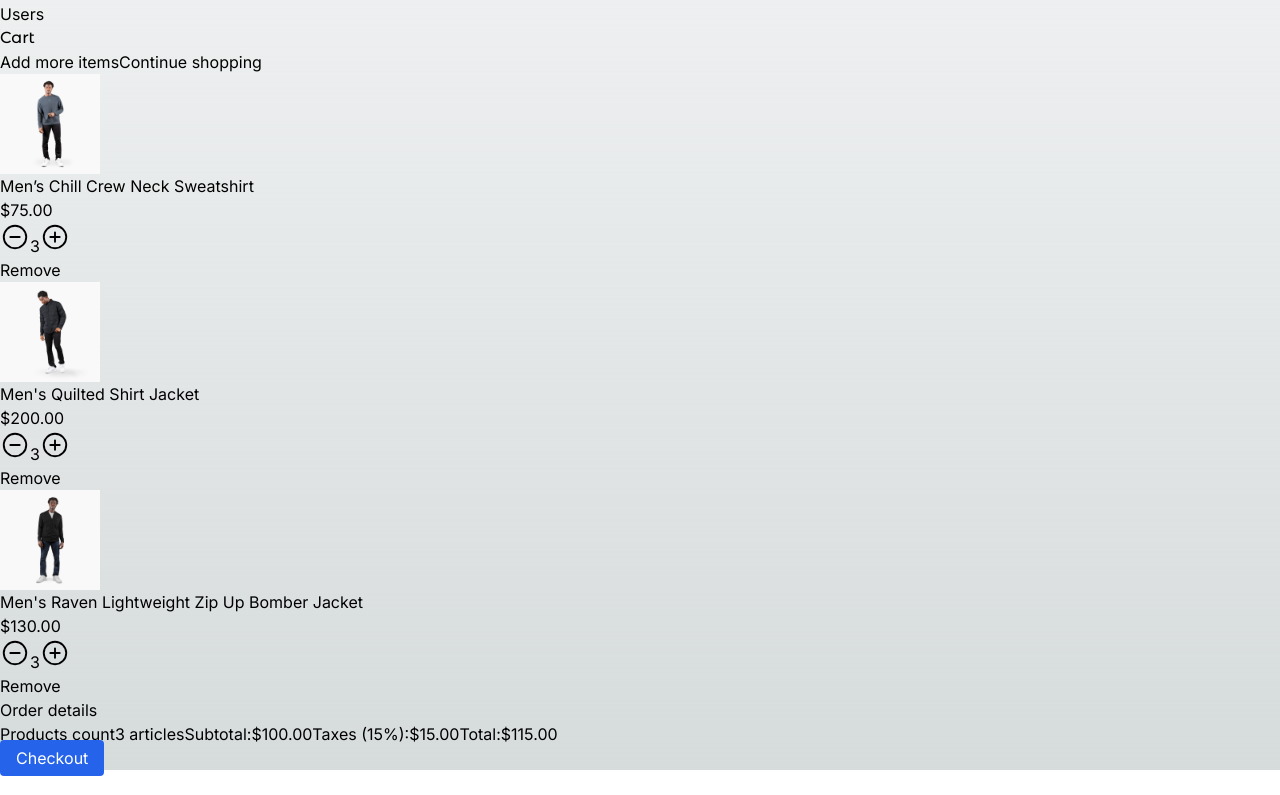
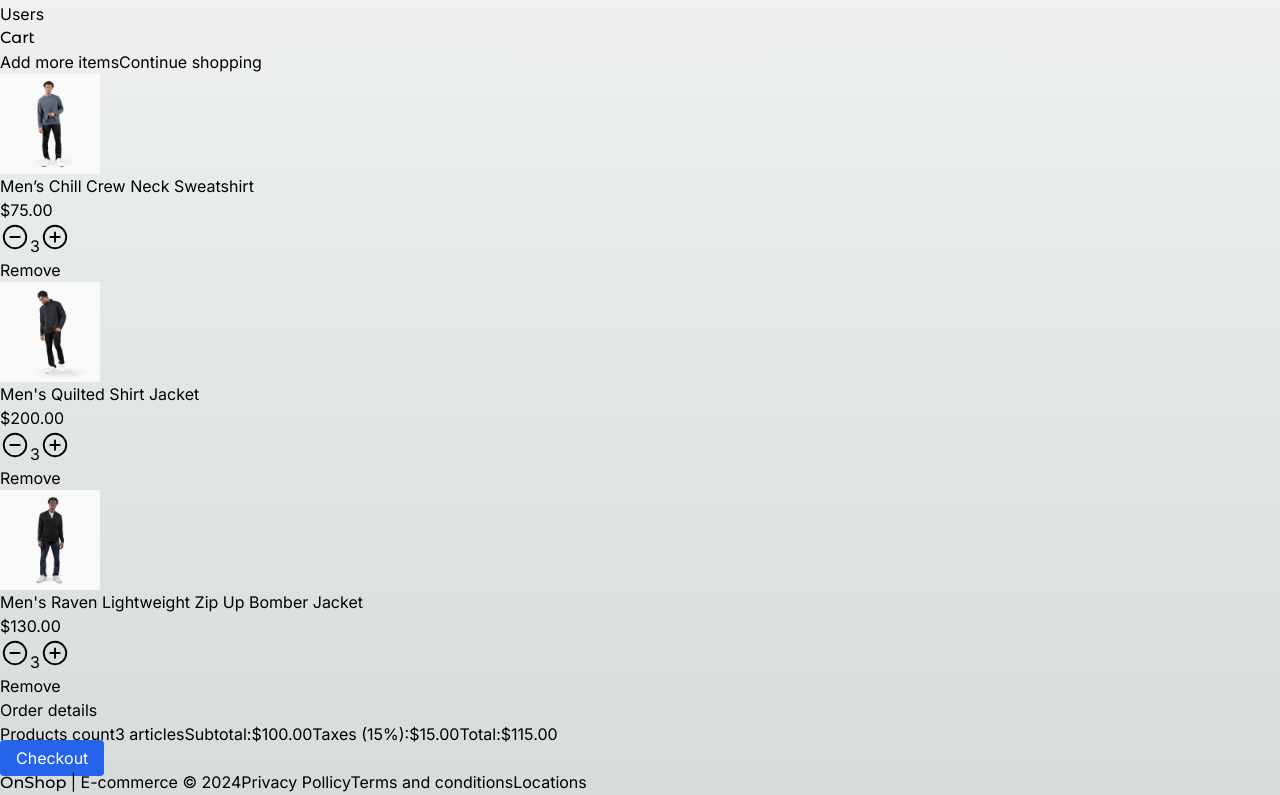
Before and after one commit to Ruli-AlSe/onshop-ecommerce-nextjs, a Next.js app: page /cart in a window 1280 px wide. Shown: the part 575-1370 px from the top of the page. Built offline with nearby package versions, Linux system fonts and the light colour scheme.

Commit message:
Create basic footer layout

```diff
--- a/src/app/(shop)/layout.tsx
+++ b/src/app/(shop)/layout.tsx
@@ -1,4 +1,4 @@
-import { Sidebar, TopMenu } from '@/components';
+import { Footer, Sidebar, TopMenu } from '@/components';
 
 export default function ShopLayout({ children }: { children: React.ReactNode }) {
   return (
@@ -7,6 +7,8 @@
       <Sidebar />
 
       <div className="px-1 sm:px-10">{children}</div>
+
+      <Footer />
     </main>
   );
 }
--- a/src/components/index.ts
+++ b/src/components/index.ts
@@ -4,6 +4,7 @@
 export * from './product/slideshow/ProductSlideshow';
 export * from './products/product-grid/ProductGrid';
 export * from './products/product-grid/ProductGridItem';
+export * from './ui/footer/Footer';
 export * from './ui/not-found/PageNotFound';
 export * from './ui/sidebar/Sidebar';
 export * from './ui/title/Title';
--- /dev/null
+++ b/src/components/ui/footer/Footer.tsx
@@ -0,0 +1,24 @@
+import { titleFont } from '@/config/fonts';
+import Link from 'next/link';
+
+export const Footer = () => {
+  return (
+    <div className="flex w-full justify-center text-xs mb-10 mx-3">
+      <Link href="/">
+        <span className={`${titleFont.className} antialiased font-bold`}>OnShop</span>
+        <span> | E-commerce </span>
+        <span>&copy; {new Date().getFullYear()}</span>
+      </Link>
+
+      <Link href="#" className="mx-3">
+        Privacy Pollicy
+      </Link>
+      <Link href="#" className="mx-3">
+        Terms and conditions
+      </Link>
+      <Link href="#" className="mx-3">
+        Locations
+      </Link>
+    </div>
+  );
+};
```
